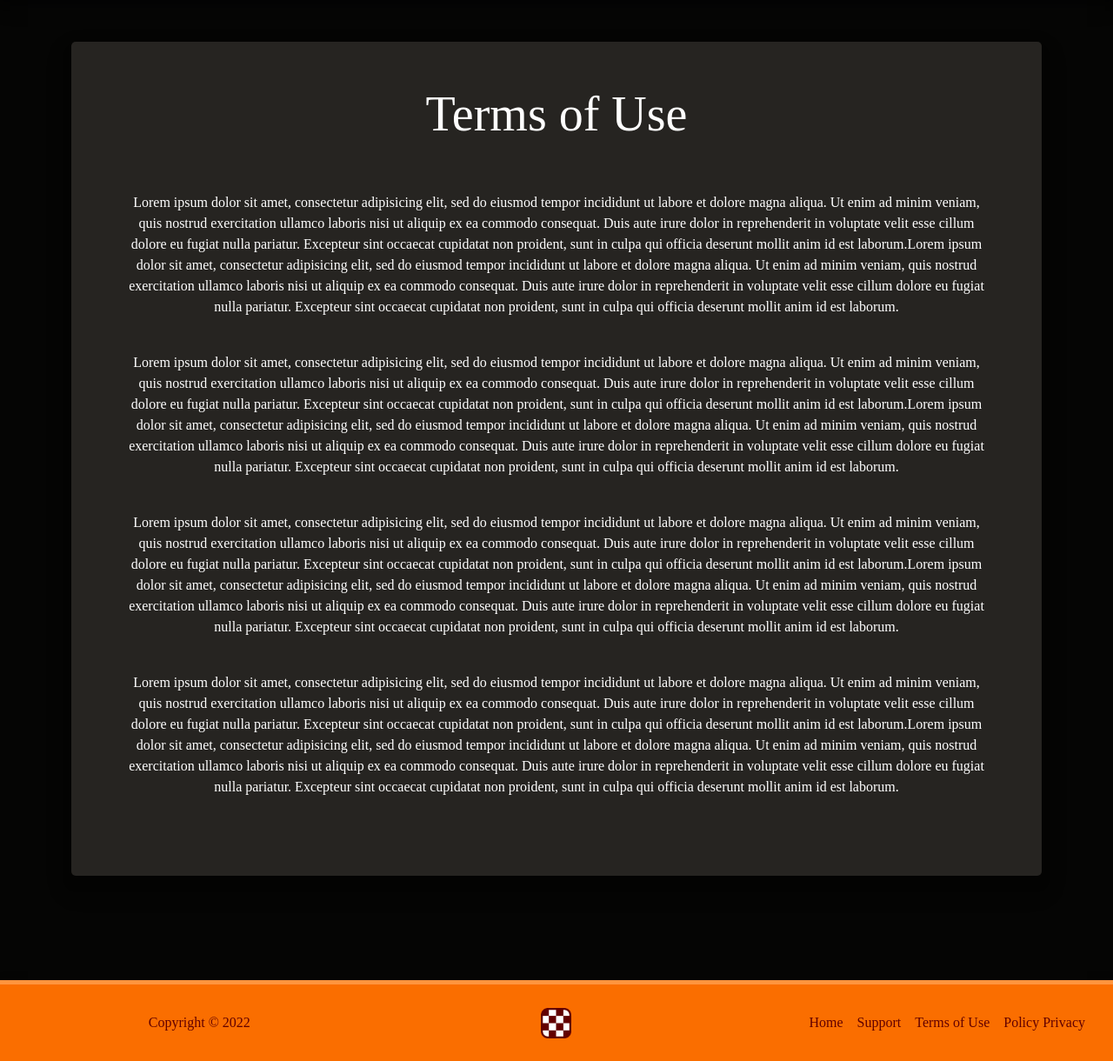
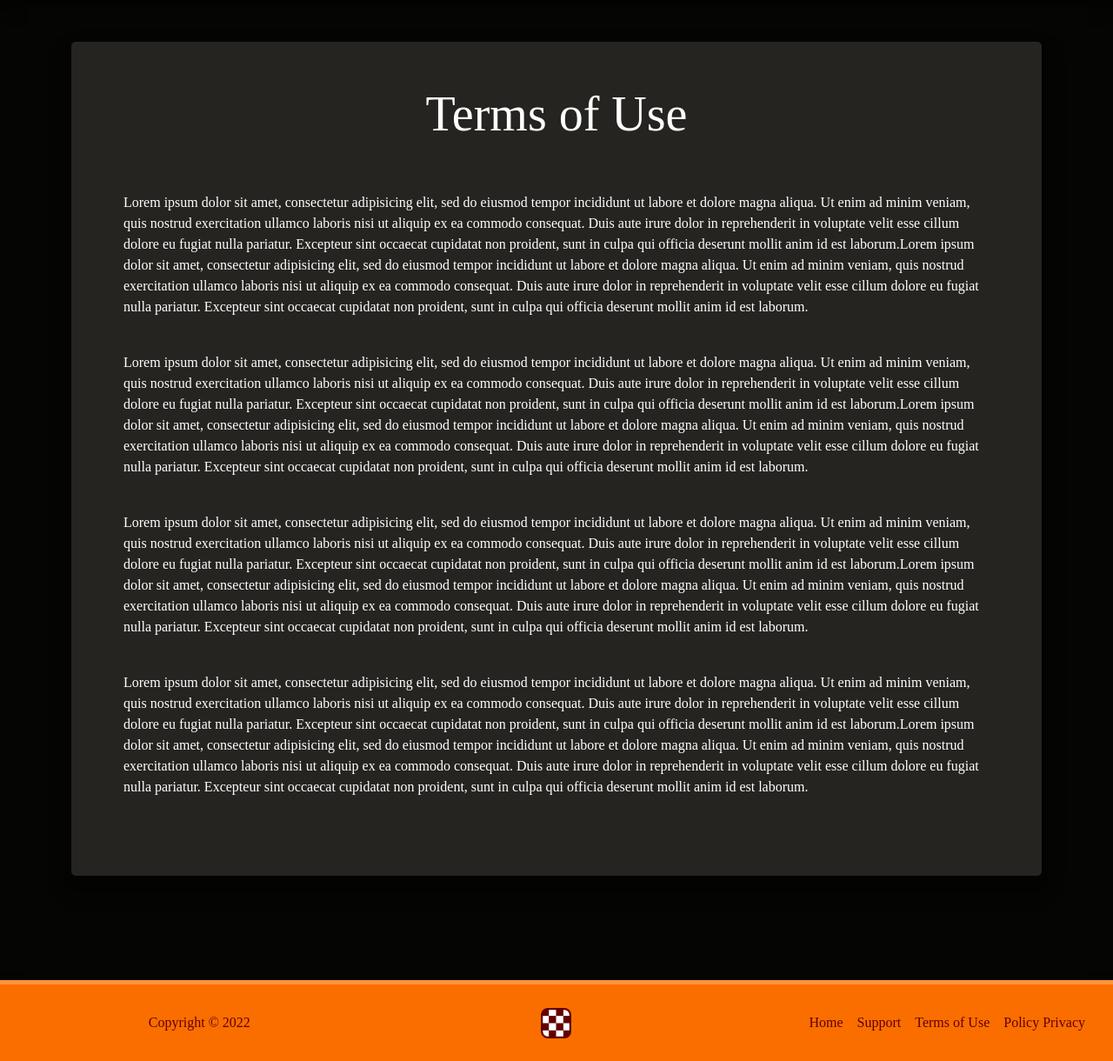
Before and after one commit to bestmomentsgames/the-power-checkers, a PHP site: page /terms.html in a window 1280 px wide. Shown: the part 78-1298 px from the top of the page at 87% size. Run offline with PHP 8.4, Linux system fonts and the light colour scheme; some libraries are stand-ins or nearby versions.

Commit message:
Update stylesheet.css

```diff
--- a/stylesheet.css
+++ b/stylesheet.css
@@ -27,11 +27,16 @@
     width: 100%;
     border-radius: 5px;
     color: white;
-    text-align: center;
-    justify-content: center;
     box-shadow: 0 14px 28px rgba(0,0,0,0.25), 0 10px 10px rgba(0,0,0,0.22);
   }
 
+  .legal-box h1 {
+    text-align: center;
+  }
+
+  .legal-box p {
+    text-align: left;
+  }
 
   footer {
     width: 100%;
@@ -73,9 +78,9 @@
 /* Small devices (landscape phones, 576px and up) */
 @media (min-width: 576px) {
 
-	.play-area img.cover-image {
+ .play-area img.cover-image {
     display:  none;
-	}
+  }
 
   .play-area-img {
     display: none;
@@ -94,9 +99,15 @@
     width: 100%;
     border-radius: 5px;
     color: white;
+    box-shadow: 0 14px 28px rgba(0,0,0,0.25), 0 10px 10px rgba(0,0,0,0.22);
+  }
+
+ .legal-box h1 {
     text-align: center;
-    justify-content: center;
-    box-shadow: 0 14px 28px rgba(0,0,0,0.25), 0 10px 10px rgba(0,0,0,0.22);
+  }
+
+ .legal-box p {
+    text-align: left;
   }
 
   footer {
@@ -202,9 +213,15 @@
     width: 100%;
     border-radius: 5px;
     color: white;
+    box-shadow: 0 14px 28px rgba(0,0,0,0.25), 0 10px 10px rgba(0,0,0,0.22);
+  }
+
+  .legal-box h1 {
     text-align: center;
-    justify-content: center;
-    box-shadow: 0 14px 28px rgba(0,0,0,0.25), 0 10px 10px rgba(0,0,0,0.22);
+  }
+
+  .legal-box p {
+    text-align: left;
   }
 
   .modal {
```
